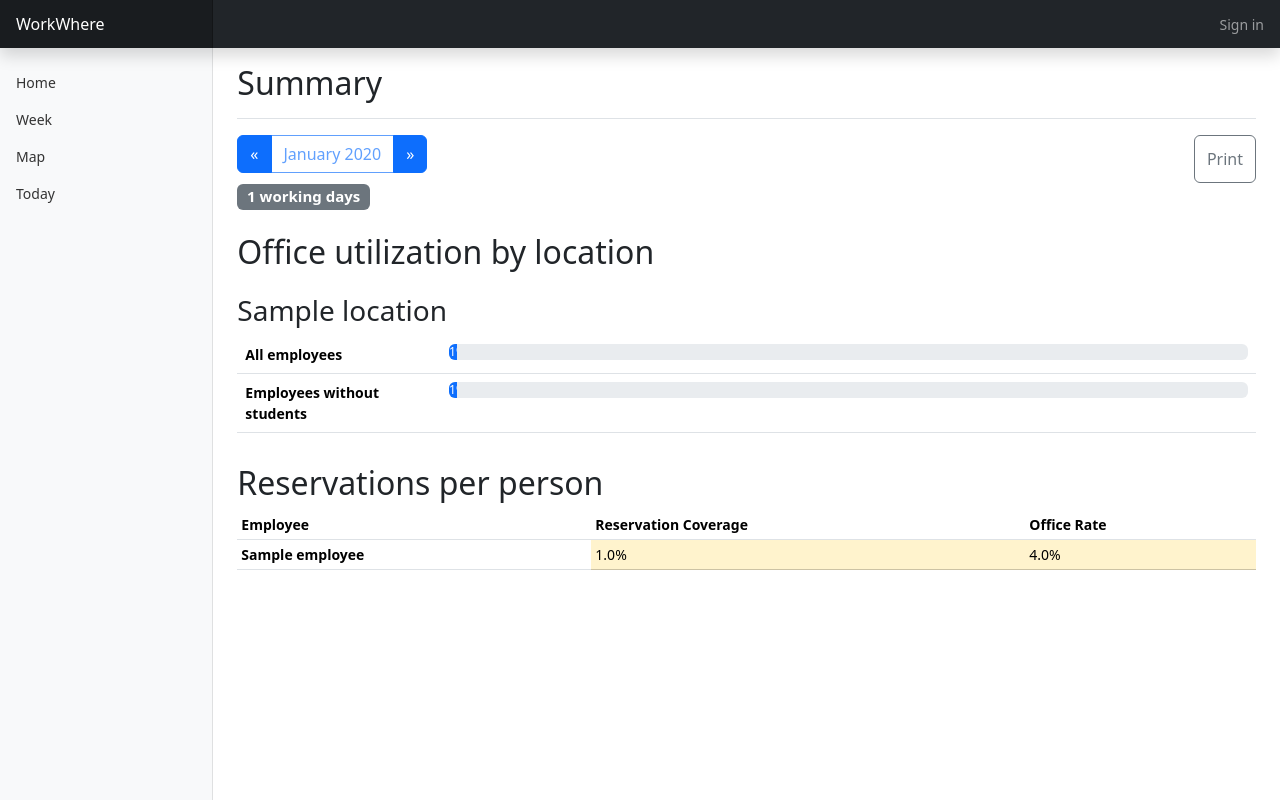
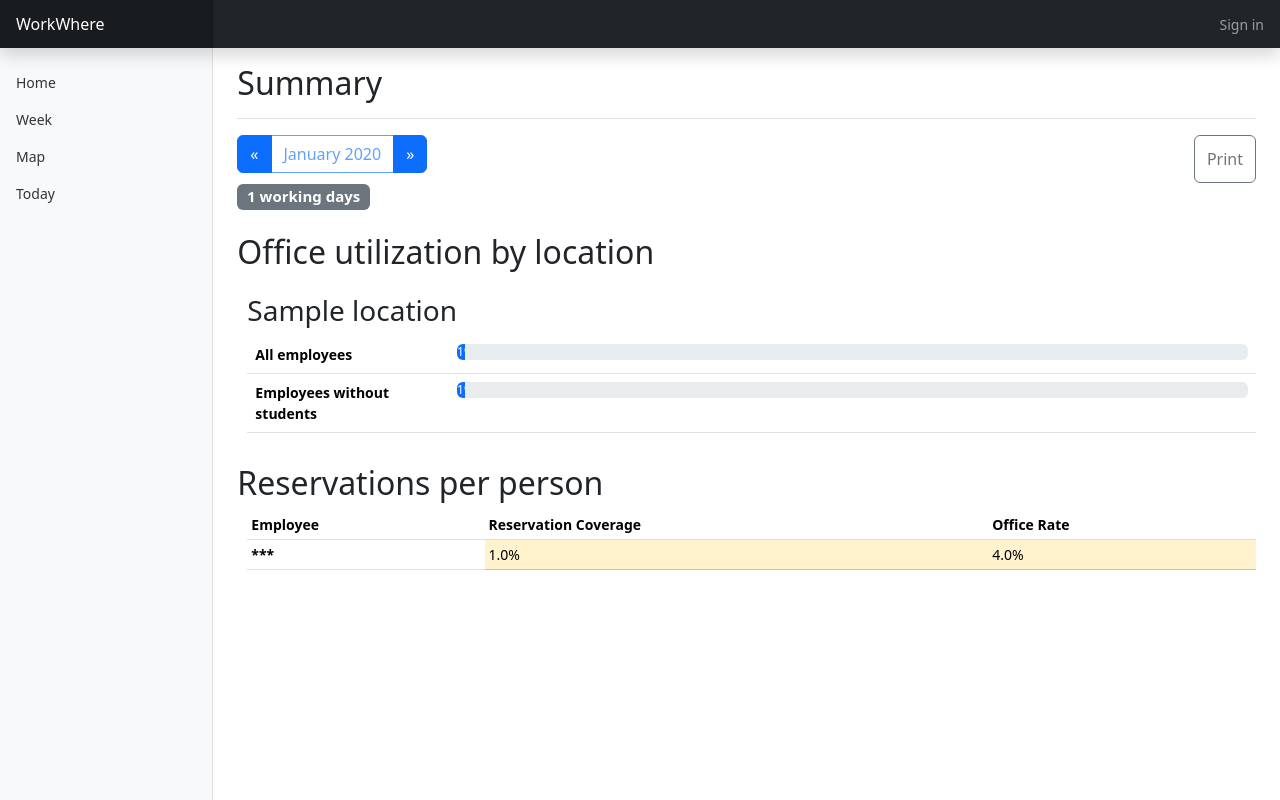
Before and after one commit to jkrauth/workwhere, a Django app: template workwhere/templates/workwhere/summary.html in a window 1280 px wide. Run offline with Django 3.2, Linux system fonts and the light colour scheme; the template is opened without the code that fills it: most values are stand-ins (such as "Sample title", 1, 10 or a date in 2020); some libraries are stand-ins or nearby versions.

Commit message:
Improve summary template, remove employee names

```diff
--- a/workwhere/static/workwhere/css/styles.css
+++ b/workwhere/static/workwhere/css/styles.css
@@ -96,11 +96,6 @@ body {
 }
 
 
-.workplace-img {
-  max-width: 100%;
-  max-height: 100%;
-}
-
 .weektable thead th:nth-child(1) {
   width: 10%;
 }
@@ -134,3 +129,7 @@ body {
 .todaytable td {
   padding: 3px;
 }
+
+.summaryblock {
+  padding-left: 10px;
+}
--- a/workwhere/templates/workwhere/floorplans.html
+++ b/workwhere/templates/workwhere/floorplans.html
@@ -38,12 +38,6 @@
                 </div>
             </div>
         </div>
-        <!-- <div class="row">
-        <div class="col">
-            <h2>{{ floormap }}</h2>
-            <img class="workplace-img" src="{{ floormap.floormap.url }}" alt="{{ floormap.name }}" />
-        </div>
-    </div> -->
         {% endif %}
         {% endfor %}
     </div>
--- a/workwhere/templates/workwhere/summary.html
+++ b/workwhere/templates/workwhere/summary.html
@@ -13,12 +13,12 @@
     <button class="btn btn-outline-secondary" onclick="window.print()">Print</button>
 </div>
 
-
 <h5><span class="badge bg-secondary">{{ workdays_count }} working days</span></h5>
 
+
 <h2 style="padding-top: 15px;">Office utilization by location</h2>
-
 {% for location, stats in data_per_day.items %}
+<div class="summaryblock">
     <h3 style="padding-top: 15px;">{{ location }}</h3>
     <table class="table">
         <colgroup>
@@ -40,19 +40,22 @@
                 <th scope="row">Employees without students</th>
                 <td>
                     <div class="progress">
-                    <div class="progress-bar" role="progressbar" style="width: {{stats.total_nonstudent_rate|floatformat:0}}%;"
-                        aria-valuenow={{stats.total_nonstudent_rate|floatformat:0}} aria-valuemin="0" aria-valuemax="100">
+                        <div class="progress-bar" role="progressbar"
+                            style="width: {{stats.total_nonstudent_rate|floatformat:0}}%;"
+                            aria-valuenow={{stats.total_nonstudent_rate|floatformat:0}} aria-valuemin="0"
+                            aria-valuemax="100">
                             {{stats.total_nonstudent_rate|floatformat:0}}%</div>
                     </div>
                 </td>
             </tr>
         </tbody>
     </table>
+</div>
 {% endfor %}
 
 
 <h2 style="padding-top: 15px;">Reservations per person</h2>
-
+<div class="summaryblock">
     <table class="table table-sm table-hover">
         <thead>
             <tr>
@@ -64,7 +67,7 @@
         <tbody>
             {% for employee in data_per_person.values %}
             <tr>
-            <th scope="row">{{ employee.name }}</th>
+                <th scope="row">***</th>
 
                 {% if employee.total_rate == 100 %}
                 <td class="table-success">{{ employee.total_rate|floatformat:1 }}%</td>
@@ -82,5 +85,5 @@
             {% endfor %}
         </tbody>
     </table>
-
+</div>
 {% endblock %}
```
Lines whose indentation alone changed are shown as unchanged.
